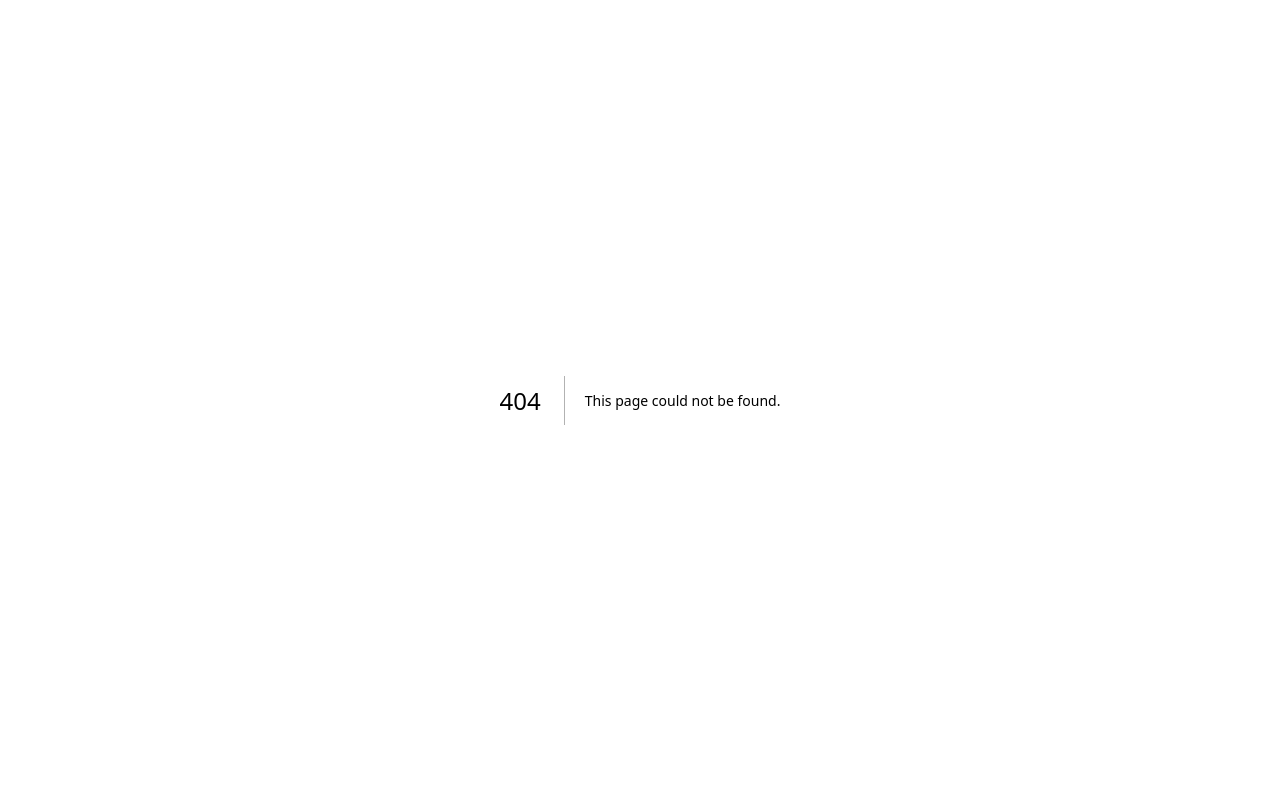
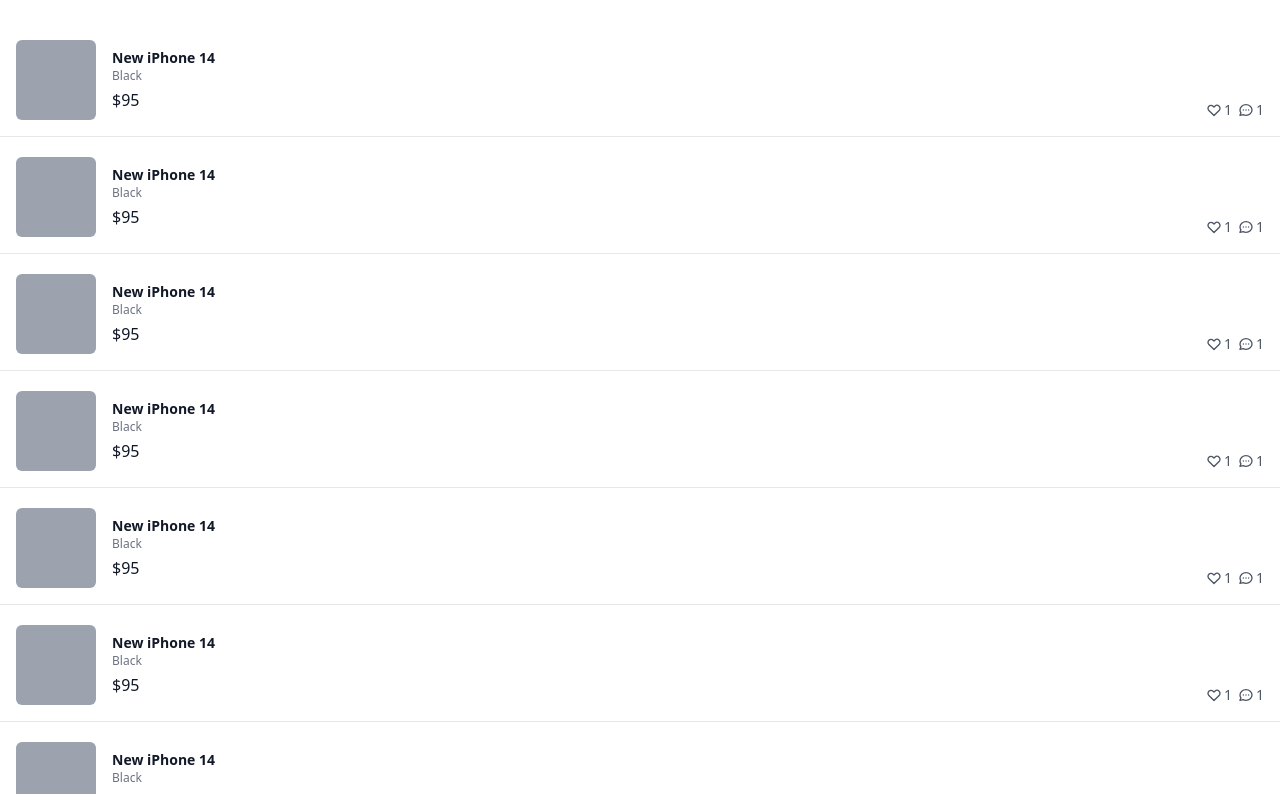
Before and after one commit to Dhui-Park/cocoharu, a Next.js app: page /profile/bought in a window 1280 px wide. Before the commit this address had no page. Shown: the top 794 px of the page. Built offline with nearby package versions, Linux system fonts and the light colour scheme.

Commit message:
Sold, Bought, Loved

```diff
--- /dev/null
+++ b/pages/profile/bought.jsx
@@ -0,0 +1,57 @@
+export default function Bought() {
+  return (
+    <div className="flex flex-col space-y-5 py-10">
+      {[1, 1, 1, 1, 1, 1, 1, 1, 1, 1, 1, 1].map((_, i) => (
+        <div
+          key={i}
+          className="flex cursor-pointer justify-between border-b px-4 pb-4"
+        >
+          <div className="flex space-x-4">
+            <div className="h-20 w-20 rounded-md bg-gray-400" />
+            <div className="flex flex-col pt-2">
+              <h3 className="text-sm font-bold text-gray-900">New iPhone 14</h3>
+              <span className="text-xs text-gray-500">Black</span>
+              <span className="mt-1 font-medium text-gray-900">$95</span>
+            </div>
+          </div>
+          <div className="flex items-end justify-end space-x-1.5">
+            <div className="flex items-center space-x-0.5 text-sm text-gray-600">
+              <svg
+                className="h-4 w-4"
+                fill="none"
+                stroke="currentColor"
+                viewBox="0 0 24 24"
+                xmlns="http://www.w3.org/2000/svg"
+              >
+                <path
+                  strokeLinecap="round"
+                  strokeLinejoin="round"
+                  strokeWidth="2"
+                  d="M4.318 6.318a4.5 4.5 0 000 6.364L12 20.364l7.682-7.682a4.5 4.5 0 00-6.364-6.364L12 7.636l-1.318-1.318a4.5 4.5 0 00-6.364 0z"
+                ></path>
+              </svg>
+              <span>1</span>
+            </div>
+            <div className="flex items-center space-x-0.5 text-sm text-gray-600">
+              <svg
+                className="h-4 w-4"
+                fill="none"
+                stroke="currentColor"
+                viewBox="0 0 24 24"
+                xmlns="http://www.w3.org/2000/svg"
+              >
+                <path
+                  strokeLinecap="round"
+                  strokeLinejoin="round"
+                  strokeWidth="2"
+                  d="M8 12h.01M12 12h.01M16 12h.01M21 12c0 4.418-4.03 8-9 8a9.863 9.863 0 01-4.255-.949L3 20l1.395-3.72C3.512 15.042 3 13.574 3 12c0-4.418 4.03-8 9-8s9 3.582 9 8z"
+                ></path>
+              </svg>
+              <span>1</span>
+            </div>
+          </div>
+        </div>
+      ))}
+    </div>
+  );
+}
--- /dev/null
+++ b/pages/profile/loved.jsx
@@ -0,0 +1,57 @@
+export default function Loved() {
+  return (
+    <div className="flex flex-col space-y-5 py-10">
+      {[1, 1, 1, 1, 1, 1, 1, 1, 1, 1, 1, 1].map((_, i) => (
+        <div
+          key={i}
+          className="flex cursor-pointer justify-between border-b px-4 pb-4"
+        >
+          <div className="flex space-x-4">
+            <div className="h-20 w-20 rounded-md bg-gray-400" />
+            <div className="flex flex-col pt-2">
+              <h3 className="text-sm font-bold text-gray-900">New iPhone 14</h3>
+              <span className="text-xs text-gray-500">Black</span>
+              <span className="mt-1 font-medium text-gray-900">$95</span>
+            </div>
+          </div>
+          <div className="flex items-end justify-end space-x-1.5">
+            <div className="flex items-center space-x-0.5 text-sm text-gray-600">
+              <svg
+                className="h-4 w-4"
+                fill="none"
+                stroke="currentColor"
+                viewBox="0 0 24 24"
+                xmlns="http://www.w3.org/2000/svg"
+              >
+                <path
+                  strokeLinecap="round"
+                  strokeLinejoin="round"
+                  strokeWidth="2"
+                  d="M4.318 6.318a4.5 4.5 0 000 6.364L12 20.364l7.682-7.682a4.5 4.5 0 00-6.364-6.364L12 7.636l-1.318-1.318a4.5 4.5 0 00-6.364 0z"
+                ></path>
+              </svg>
+              <span>1</span>
+            </div>
+            <div className="flex items-center space-x-0.5 text-sm text-gray-600">
+              <svg
+                className="h-4 w-4"
+                fill="none"
+                stroke="currentColor"
+                viewBox="0 0 24 24"
+                xmlns="http://www.w3.org/2000/svg"
+              >
+                <path
+                  strokeLinecap="round"
+                  strokeLinejoin="round"
+                  strokeWidth="2"
+                  d="M8 12h.01M12 12h.01M16 12h.01M21 12c0 4.418-4.03 8-9 8a9.863 9.863 0 01-4.255-.949L3 20l1.395-3.72C3.512 15.042 3 13.574 3 12c0-4.418 4.03-8 9-8s9 3.582 9 8z"
+                ></path>
+              </svg>
+              <span>1</span>
+            </div>
+          </div>
+        </div>
+      ))}
+    </div>
+  );
+}
--- /dev/null
+++ b/pages/profile/sold.jsx
@@ -0,0 +1,57 @@
+export default function Sold() {
+  return (
+    <div className="flex flex-col space-y-5 py-10">
+      {[1, 1, 1, 1, 1, 1, 1, 1, 1, 1, 1, 1].map((_, i) => (
+        <div
+          key={i}
+          className="flex cursor-pointer justify-between border-b px-4 pb-4"
+        >
+          <div className="flex space-x-4">
+            <div className="h-20 w-20 rounded-md bg-gray-400" />
+            <div className="flex flex-col pt-2">
+              <h3 className="text-sm font-bold text-gray-900">New iPhone 14</h3>
+              <span className="text-xs text-gray-500">Black</span>
+              <span className="mt-1 font-medium text-gray-900">$95</span>
+            </div>
+          </div>
+          <div className="flex items-end justify-end space-x-1.5">
+            <div className="flex items-center space-x-0.5 text-sm text-gray-600">
+              <svg
+                className="h-4 w-4"
+                fill="none"
+                stroke="currentColor"
+                viewBox="0 0 24 24"
+                xmlns="http://www.w3.org/2000/svg"
+              >
+                <path
+                  strokeLinecap="round"
+                  strokeLinejoin="round"
+                  strokeWidth="2"
+                  d="M4.318 6.318a4.5 4.5 0 000 6.364L12 20.364l7.682-7.682a4.5 4.5 0 00-6.364-6.364L12 7.636l-1.318-1.318a4.5 4.5 0 00-6.364 0z"
+                ></path>
+              </svg>
+              <span>1</span>
+            </div>
+            <div className="flex items-center space-x-0.5 text-sm text-gray-600">
+              <svg
+                className="h-4 w-4"
+                fill="none"
+                stroke="currentColor"
+                viewBox="0 0 24 24"
+                xmlns="http://www.w3.org/2000/svg"
+              >
+                <path
+                  strokeLinecap="round"
+                  strokeLinejoin="round"
+                  strokeWidth="2"
+                  d="M8 12h.01M12 12h.01M16 12h.01M21 12c0 4.418-4.03 8-9 8a9.863 9.863 0 01-4.255-.949L3 20l1.395-3.72C3.512 15.042 3 13.574 3 12c0-4.418 4.03-8 9-8s9 3.582 9 8z"
+                ></path>
+              </svg>
+              <span>1</span>
+            </div>
+          </div>
+        </div>
+      ))}
+    </div>
+  );
+}
```
Also changed, not shown: pages/profile/index.jsx (renamed from pages/profile.jsx).
